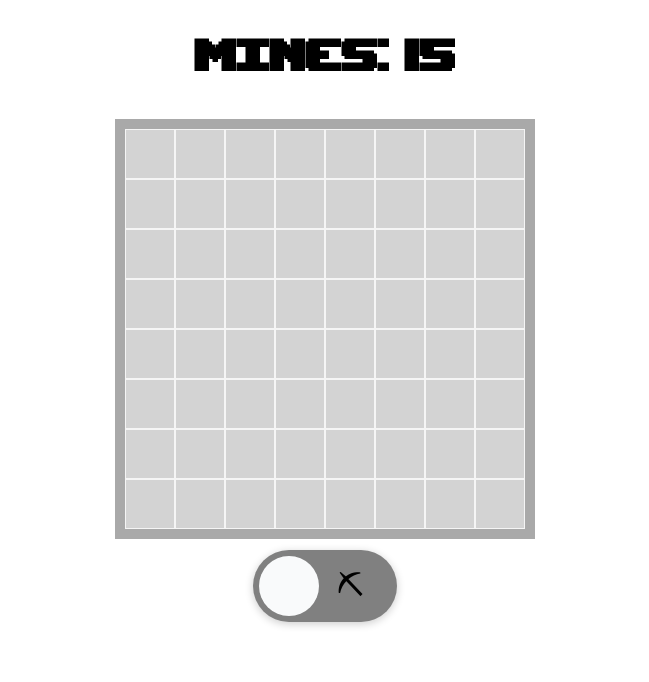
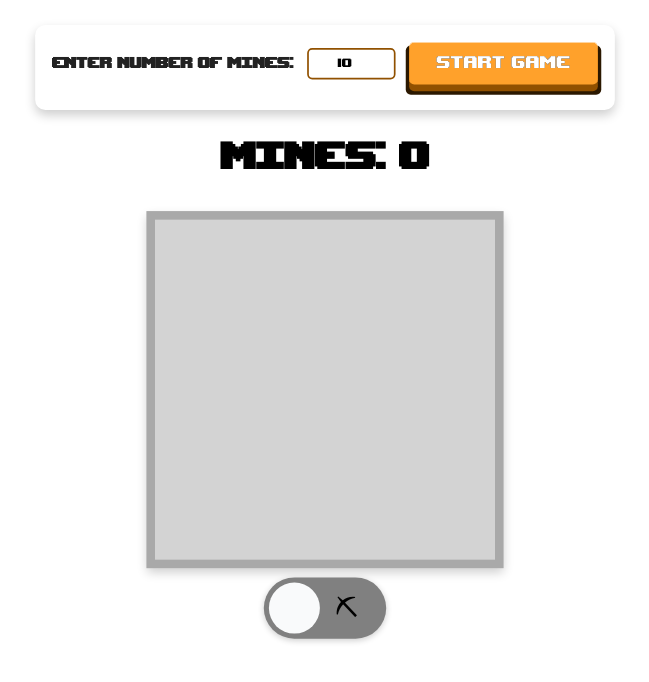
Before and after one commit to SriMukheshSuru/minesweeper, a plain HTML site: page index.html in a window 1280 px wide. Shown: the whole page, without its empty margins (315-964 px from the left). Drawn offline with Linux system fonts and the light colour scheme.

Commit message:
Added user input for mines

```diff
--- /dev/null
+++ b/gptstyle.css
@@ -0,0 +1,342 @@
+/* =========================================================================
+   Minesweeper Redesign
+   Replaces your original minesweeper.css with a cleaner, more modern style
+   • Softer overall page background
+   • Clean tile hover / click states
+   • Consistent typography
+   • Better contrast on buttons, headings, inputs, and the toggle switch
+   • Subtle transitions
+   ========================================================================= */
+
+@font-face {
+    font-family: 'Upheaval';
+    src: url('font/UpheavalPro.ttf') format('truetype');
+    font-weight: normal;
+    font-style: normal;
+}
+
+body {
+    margin: 0;
+    padding: 0;
+    font-family: Upheaval, 'OCR A Std', monospace;
+    background-color: #f0f2f5;
+    /* Light, neutral page background */
+    color: #333;
+    /* Dark gray text for readability */
+    text-align: center;
+}
+
+/* ------- Headings ------- */
+h1 {
+    font-size: 48px;
+    margin: 16px 0 8px;
+    letter-spacing: 2px;
+    color: #2b2b2b;
+    /* Slightly darker than normal text */
+    text-shadow: 1px 1px 0 rgba(255, 255, 255, 0.5);
+}
+
+/* Mines count text (the "Mines: X" part) */
+h1 span#mines-count {
+    color: #d34836;
+    /* Bright red accent */
+}
+
+/* Game result text (“You Won !!” or “GAME OVER”) */
+#result {
+    font-size: 32px;
+    margin: 12px 0;
+    color: #d34836;
+    /* Match the red accent */
+    letter-spacing: 1px;
+}
+
+/* ====== BOARD CONTAINER ====== */
+#board {
+    width: 416px;
+    /* 8 × (48px tiles + border) = 416 */
+    height: 416px;
+    margin: 0 auto 24px;
+    background-color: #b5b5b5;
+    /* Slightly darker gray board background */
+    border: 4px solid #7a7a7a;
+    border-radius: 6px;
+    display: flex;
+    flex-wrap: wrap;
+    box-shadow: inset 0 0 8px rgba(0, 0, 0, 0.2);
+}
+
+/* ====== TILE STYLES ====== */
+#board div {
+    box-sizing: border-box;
+    position: relative;
+    width: 50px;
+    /* 48px inner + 2px total border */
+    height: 50px;
+    border: 1px solid #e0e0e0;
+    background-color: #d8d8d8;
+    /* Unrevealed tile color */
+    font-size: 24px;
+    font-weight: bold;
+    color: #222;
+    display: flex;
+    align-items: center;
+    justify-content: center;
+    cursor: pointer;
+    transition: background-color 0.15s, transform 0.1s;
+}
+
+/* Tile hover effect (only when not yet clicked) */
+#board div:hover {
+    background-color: #cfcfcf;
+    transform: translateY(1px);
+}
+
+/* After a tile is clicked */
+.tile-clicked {
+    background-color: #f0f0f0 !important;
+    border: 1px solid #aaa;
+    cursor: default;
+}
+
+/* ====== NUMBER COLORS ====== */
+.x1 {
+    color: #1565c0;
+}
+
+/* Blue for 1 */
+.x2 {
+    color: #2e7d32;
+}
+
+/* Green for 2 */
+.x3 {
+    color: #c62828;
+}
+
+/* Red for 3 */
+.x4 {
+    color: #283593;
+}
+
+/* Navy-blue for 4 */
+.x5 {
+    color: #6a1b9a;
+}
+
+/* Deep purple for 5 */
+.x6 {
+    color: #00897b;
+}
+
+/* Teal for 6 */
+.x7 {
+    color: #000000;
+}
+
+/* Black for 7 */
+.x8 {
+    color: #616161;
+}
+
+/* Gray for 8 */
+
+/* ====== BOMB TILE (when revealed on Game Over) ====== */
+.reveal-bomb {
+    background-color: #ffebee !important;
+    /* Very light red/pink */
+    border-color: #e53935 !important;
+    /* Strong red border */
+    color: #e53935 !important;
+    font-size: 28px;
+}
+
+/* ====== TOGGLE SWITCH (Flag vs. Click Mode) ====== */
+.toggle-switch {
+    margin-top: 16px;
+    display: inline-flex;
+    align-items: center;
+    cursor: pointer;
+}
+
+.toggle-input {
+    display: none;
+}
+
+.toggle-track {
+    width: 120px;
+    /* Slightly narrower track */
+    height: 48px;
+    /* Slightly shorter track */
+    background-color: #bbb;
+    border-radius: 9999px;
+    position: relative;
+    transition: background-color 0.3s;
+    box-shadow: 0 2px 6px rgba(0, 0, 0, 0.15);
+}
+
+.toggle-track .icon {
+    position: absolute;
+    font-size: 24px;
+    top: 12px;
+    /* Centered vertically: (48−24)/2 = 12 */
+    pointer-events: none;
+    z-index: 2;
+}
+
+/* Position of pickaxe (⛏) when unchecked (click mode) */
+.toggle-track .unlock {
+    left: 70px;
+    opacity: 0.75;
+}
+
+/* Position of flag (🚩) when checked (flag mode) */
+.toggle-track .lock {
+    left: 18px;
+    opacity: 0.75;
+}
+
+.toggle-thumb {
+    position: absolute;
+    top: 4px;
+    /* (48 − 40)/2 = 4 */
+    left: 4px;
+    width: 40px;
+    height: 40px;
+    background-color: #fff;
+    border-radius: 50%;
+    transition: transform 0.3s;
+    box-shadow: 0 1px 4px rgba(0, 0, 0, 0.25);
+    z-index: 1;
+}
+
+/* When checked, slide thumb right and turn track green */
+.toggle-input:checked+.toggle-track {
+    background-color: #43a047;
+    /* Green accent */
+}
+
+.toggle-input:checked+.toggle-track .toggle-thumb {
+    transform: translateX(72px);
+    /* 120 − 40 − 2×4 = 72 */
+}
+
+/* Show/hide icons */
+.toggle-input:checked+.toggle-track .unlock {
+    display: none;
+}
+
+.toggle-input:not(:checked)+.toggle-track .lock {
+    display: none;
+}
+
+/* ====== GAME SETUP FORM ====== */
+.game-setup-form {
+    margin: 24px auto;
+    padding: 20px 24px;
+    background-color: #fff8e1;
+    /* Soft cream background */
+    border: 2px solid #f9a825;
+    /* Golden yellow border */
+    width: fit-content;
+    border-radius: 8px;
+    box-shadow: 0 4px 12px rgba(0, 0, 0, 0.1);
+}
+
+.input-row {
+    display: flex;
+    align-items: center;
+    justify-content: center;
+    gap: 12px;
+    flex-wrap: wrap;
+}
+
+.form-heading {
+    font-size: 24px;
+    margin: 0;
+    color: #333;
+}
+
+.mines-input {
+    padding: 8px 12px;
+    font-size: 20px;
+    border: 2px solid #f9a825;
+    border-radius: 4px;
+    width: 80px;
+    text-align: center;
+    transition: border-color 0.2s, box-shadow 0.2s;
+}
+
+.mines-input:focus {
+    outline: none;
+    border-color: #c17900;
+    box-shadow: 0 0 4px rgba(241, 180, 68, 0.6);
+}
+
+/* ====== CUSTOM BUTTON ====== */
+.custom-button {
+    position: relative;
+    display: inline-block;
+}
+
+.custom-button a {
+    font-size: 22px;
+    font-weight: bold;
+    color: #fff;
+    text-decoration: none;
+    background-color: #fb8c00;
+    /* Bright orange */
+    display: block;
+    padding: 12px 28px;
+    border-radius: 6px;
+    text-shadow: 0 1px 0 rgba(0, 0, 0, 0.2);
+    box-shadow: inset 0 1px 0 #ffd180, 0 6px 0 #c25e00;
+    transition: background-color 0.2s, transform 0.1s;
+}
+
+.custom-button a:hover {
+    background-color: #f57c00;
+}
+
+.custom-button a:active {
+    top: 4px;
+    background-color: #ef6c00;
+    box-shadow: inset 0 1px 0 #ffd180, inset 0 -2px 0 #c25e00;
+}
+
+.custom-button:after {
+    content: "";
+    position: absolute;
+    bottom: -8px;
+    left: -3px;
+    height: 100%;
+    width: 100%;
+    background-color: #531f01;
+    border-radius: 6px;
+    z-index: -1;
+}
+
+/* ---------------------------------
+     Responsive tweak: ensure board
+     shrinks on small screens
+     --------------------------------- */
+@media (max-width: 500px) {
+    #board {
+        transform: scale(0.8);
+        transform-origin: center top;
+    }
+
+    .game-setup-form {
+        padding: 16px 18px;
+    }
+
+    .mines-input {
+        width: 60px;
+        font-size: 18px;
+    }
+
+    .custom-button a {
+        font-size: 20px;
+        padding: 10px 24px;
+    }
+}
--- a/index.html
+++ b/index.html
@@ -4,18 +4,39 @@
     <meta charset="UTF-8">
     <meta name="viewport" content="width=device-width, initial-scale=1.0">
     <title>Minesweeper💣</title>
+    <link rel="icon" type="image/png" href="icon.png">
     <link rel="stylesheet" href="minesweeper.css">
     <script src="minesweeper.js"></script>
 </head>
 <body>
-    <h1>Mines: <span id="mines-count">0</span></h1>
-    <div id="board">
-        <!-- <div class="x1 tile-clicked">1</div> -->
-    </div>
-    <br>
-    <!-- <button id="flag-button">🚩</button>     -->
+
+    <!-- <h2>Enter Number of Mines:</h2>
+    <input type="number" id="mines-input" min="1" max="64" value="10">
+    <button onclick="initializeGame()">Start Game</button> -->
 
 
+    <div class="game-setup-form">
+        <div class="input-row">
+            <h2 class="form-heading">Enter Number of Mines:</h2>
+            <input type="number" id="mines-input" min="1" max="64" value="10" class="mines-input">
+
+            <div ontouchstart="">
+                <div class="custom-button">
+                    <a href="#" onclick="event.preventDefault(); initializeGame()">Start Game</a>
+                </div>
+            </div>
+        </div>
+    </div>
+
+
+
+
+
+
+    <h1 id="heading">Mines: <span id="mines-count">0</span></h1>
+    <h1 id="result"></h1>
+    <div id="board"></div>
+    <br>
 
     <label class="toggle-switch">
         <input type="checkbox" id="flag-button" class="toggle-input"  />
--- a/minesweeper.css
+++ b/minesweeper.css
@@ -9,6 +9,12 @@
 body{
     font-family: Upheaval, OCR A Std, monospace;
     text-align: center;
+    transform: scale(0.85);
+    transform-origin: center top;
+    display: flex;
+    flex-direction: column;
+    align-items: center;
+    justify-content: center;
 }
 
 h1{
@@ -23,6 +29,7 @@ h1{
     margin:0 auto;
     display: flex;
     flex-wrap: wrap;
+    box-shadow: 0 6px 12px rgba(0, 0, 0, 0.2);
 }
 
 #board div{
@@ -56,7 +63,7 @@ h1{
 }
 
 .x5{
-    color:brown;
+    color:maroon;
 }
 
 .x6{
@@ -173,3 +180,166 @@ h1{
 .toggle-track:hover .toggle-thumb {
     transform: scale(0.95) translateX(var(--tw-translate-x, 0));
 }
+
+
+
+
+
+
+
+/* ==== FORM STYLING ==== */
+.game-setup-form {
+    margin: 20px auto;
+    padding: 20px;
+    /* background-color: #fff6e5; */
+    /* border: 3px solid #915100; */
+    width: fit-content;
+    border-radius: 12px;
+    box-shadow: 0 6px 12px rgba(0, 0, 0, 0.2);
+}
+
+.form-heading {
+    font-size: 28px;
+    margin-bottom: 10px;
+    color: #222;
+}
+
+.mines-input {
+    padding: 10px;
+    font-size: 20px;
+    border: 2px solid #915100;
+    border-radius: 6px;
+    width: 80px;
+    text-align: center;
+    font-family: Upheaval, OCR A Std, monospace;
+}
+
+/* ==== CUSTOM BUTTON STYLING ==== */
+.custom-button {
+    position: relative;
+    display: inline-block;
+}
+
+
+
+
+.custom-button a {
+    color: white;
+
+    font-size: 28px;
+    text-align: center;
+    text-decoration: none;
+    background-color: #FFA12B;
+    display: block;
+    position: relative;
+    padding: 16px 32px;
+
+    -webkit-tap-highlight-color: rgba(0, 0, 0, 0);
+    text-shadow: 0px 1px 0px #000;
+    filter: dropshadow(color=#000, offx=0px, offy=1px);
+
+    -webkit-box-shadow: inset 0 1px 0 #FFE5C4, 0 8px 0 #915100;
+    -moz-box-shadow: inset 0 1px 0 #FFE5C4, 0 8px 0 #915100;
+    box-shadow: inset 0 1px 0 #FFE5C4, 0 8px 0 #915100;
+
+    border-radius: 6px;
+}
+
+.custom-button a:active {
+    top: 8px;
+    background-color: #F78900;
+
+    -webkit-box-shadow: inset 0 1px 0 #FFE5C4, inset 0 -3px 0 #915100;
+    -moz-box-shadow: inset 0 1px 0 #FFE5C4, inset 0 -3px 0 #915100;
+    box-shadow: inset 0 1px 0 #FFE5C4, inset 0 -3px 0 #915100;
+}
+
+.custom-button:after {
+    content: "";
+    height: 100%;
+    width: 100%;
+    padding: 4px;
+    position: absolute;
+    bottom: -12px;
+    left: -4px;
+    z-index: -1;
+    background-color: #2B1800;
+    border-radius: 6px;
+}
+
+
+
+
+.input-row {
+    display: flex;
+    align-items: center;
+    justify-content: center;
+    gap: 16px;
+    flex-wrap: wrap;
+    margin-bottom: 10px;
+}
+
+.form-heading {
+    font-size: 24px;
+    margin: 0;
+    color: #222;
+}
+
+#result {
+    font-size: 42px;
+    margin: 12px 0;
+    color: #d34836;
+    /* Match the red accent */
+    letter-spacing: 1px;
+}
+
+
+#heading{
+    margin-top: 18px;
+    margin-bottom :18px;
+}
+
+@media (max-width: 500px) {
+    body{
+        transform: scale(0.82);
+        transform-origin: top center;
+    }
+        #board {
+            width: 320px;
+            height: 320px;
+            /* keep the same 10px border you already had */
+            border: 10px solid darkgray;
+            background-color: lightgray;
+            margin: 0 auto;
+            /* stay centered */
+            display: flex;
+            flex-wrap: wrap;
+            box-shadow: 0 6px 12px rgba(0, 0, 0, 0.2);
+        }
+
+        /* === Make each of the 8×8 cells go from 48×48 → 38×38 ===
+                Because:
+                - Parent’s content‐width is 320px (border is outside that),
+                - Each cell has a 1px border on each side, so “outer” size = 38 + 2 = 40px.
+                - 8 cells × 40px = 320px exactly. === */
+        #board div {
+            width: 38px;
+            height: 38px;
+            border: 1px solid whitesmoke;
+            font-size: 24px;
+            /* scale down the font too */
+            display: flex;
+            justify-content: center;
+            align-items: center;
+        }
+
+
+    #heading {
+        margin-top: 35px;
+        margin-bottom: 5px;
+    }
+    .toggle-switch{
+        margin-top: 20px;
+    }
+
+}
--- a/minesweeper.js
+++ b/minesweeper.js
@@ -10,7 +10,7 @@ var tilesclicked = 0;//goal is click all times except the bomb ones
 var flagenabled = false;
 var gameover = false;
 window.onload = function(){
-    startgame();
+    // startgame();
 }
 
 function setmines(){
@@ -27,6 +27,25 @@ function setmines(){
         }
     }
 }
+
+
+function initializeGame() {
+    // Reset game state
+    board = [];
+    mineslocation = [];
+    tilesclicked = 0;
+    gameover = false;
+
+    // Clear old board if any
+    document.getElementById("board").innerHTML = "";
+
+    // Get user input
+    const input = document.getElementById("mines-input").value;
+    minescount = Math.min(Math.max(parseInt(input), 1), rows * columns - 1); // Clamp value
+    document.getElementById("result").innerText = "";
+    startgame();
+}
+
 
 function startgame(){
     document.getElementById("mines-count").innerText = minescount;
@@ -74,7 +93,11 @@ function clicktile(){
     }
 
     if(mineslocation.includes(tile.id)){
-        alert("GAME OVER");
+        // alert("GAME OVER");
+
+        document.getElementById("result").innerText="GAME OVER";
+
+
         gameover=true;
         revealmines();
         return;
@@ -138,7 +161,7 @@ function checkmine(r,c){
         checkmine(r+1,c+1);
     }
     if(tilesclicked == (rows*columns) - minescount){
-        document.getElementById("mines-count").innerText="You Won!!";
+        document.getElementById("result").innerText="You Won !!";
         gameover=true;
     }
 }
```
Also changed, not shown: icon.png (added).
